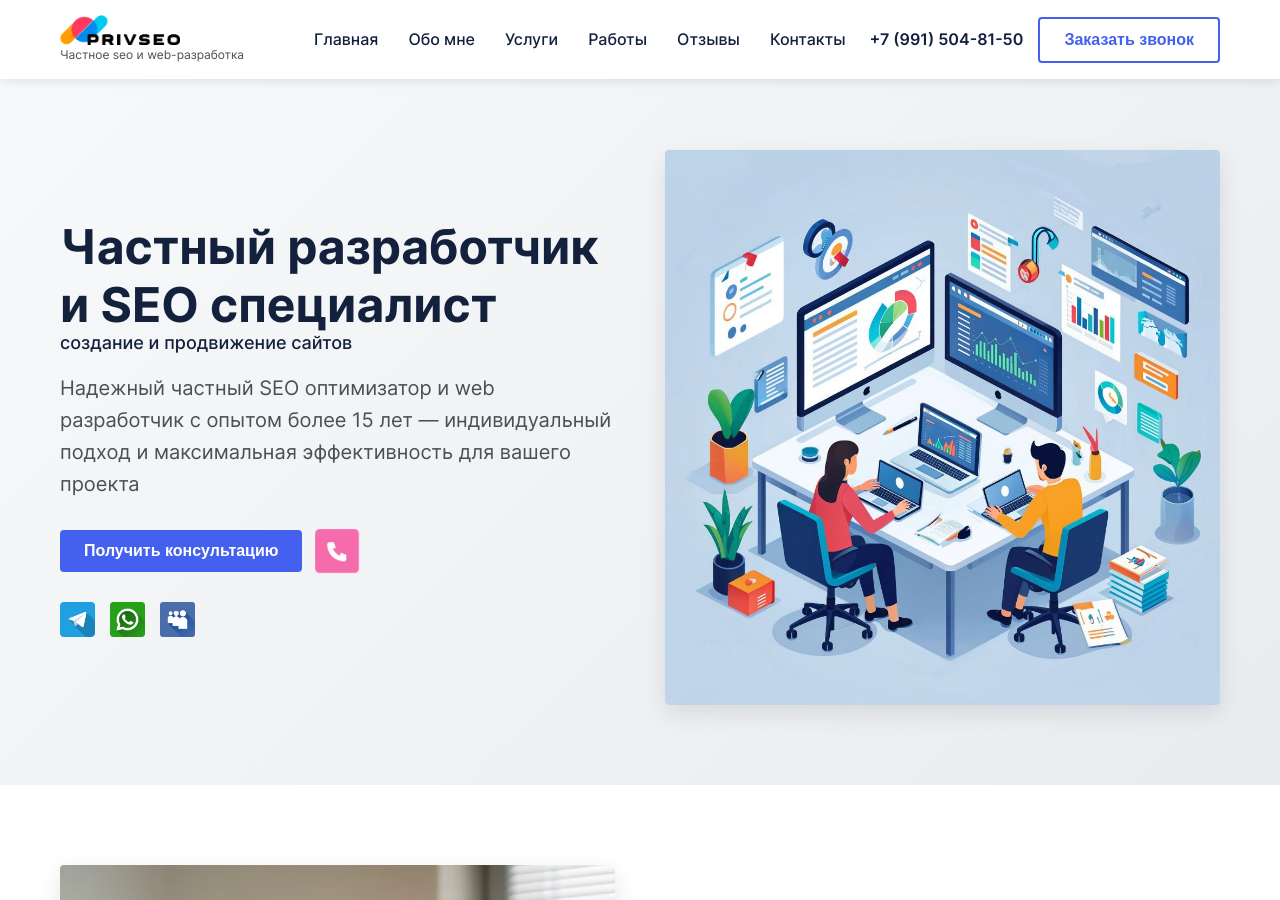
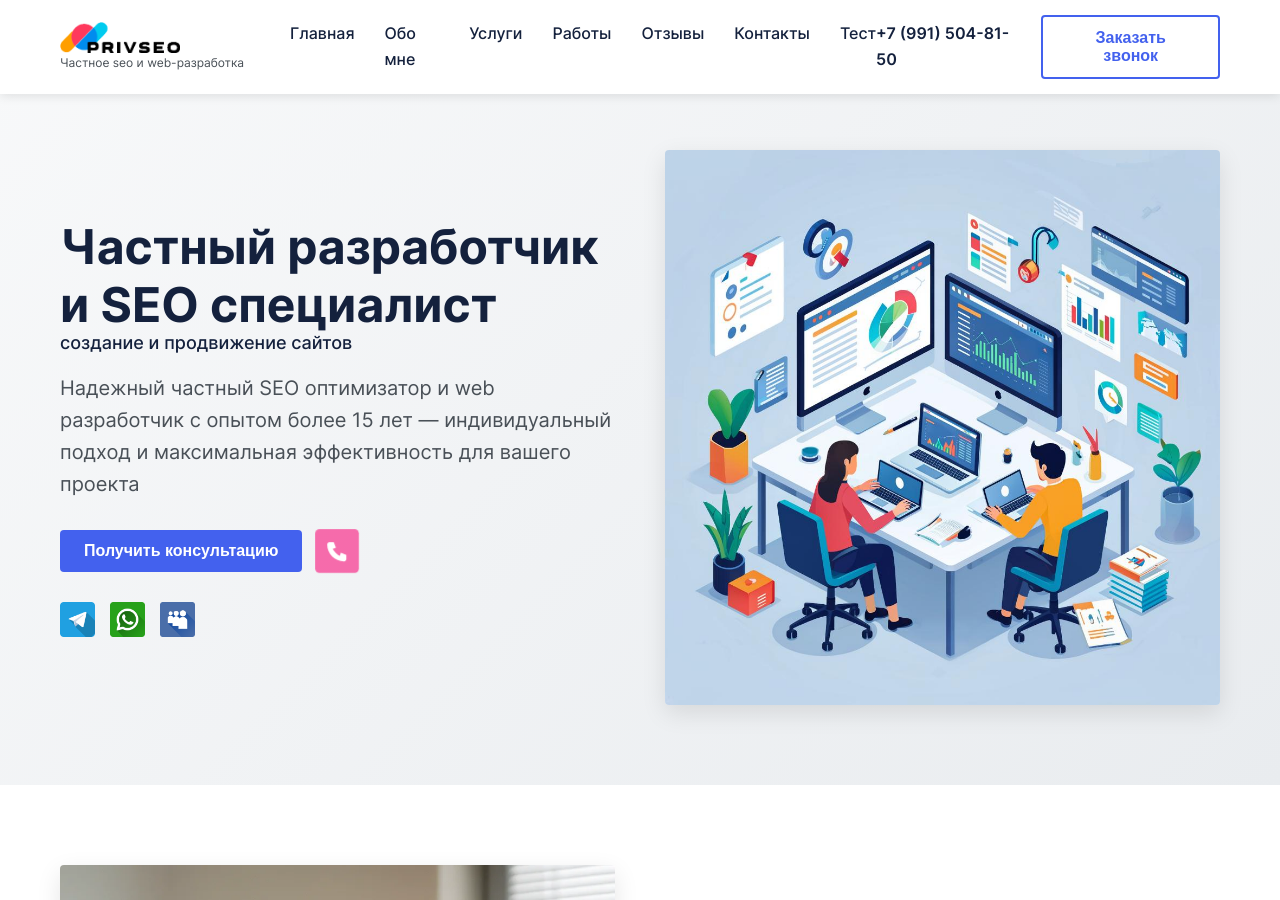
Before and after one commit to PrivateSeo/privateseo.github.io, a Jekyll site: the page built from index.html, in a window 1280 px wide and 900 px high. Built offline with Jekyll 4.4.1, drawn with Linux system fonts in a browser that asks for light colours.

Commit message:
Обновление меню через Telegram бота

```diff
--- a/_data/menu.yml
+++ b/_data/menu.yml
@@ -11,3 +11,5 @@ items:
   url: '#reviews'
 - title: Контакты
   url: https://privseo.ru/#contact
+- title: Тест
+  url: /#test
```
